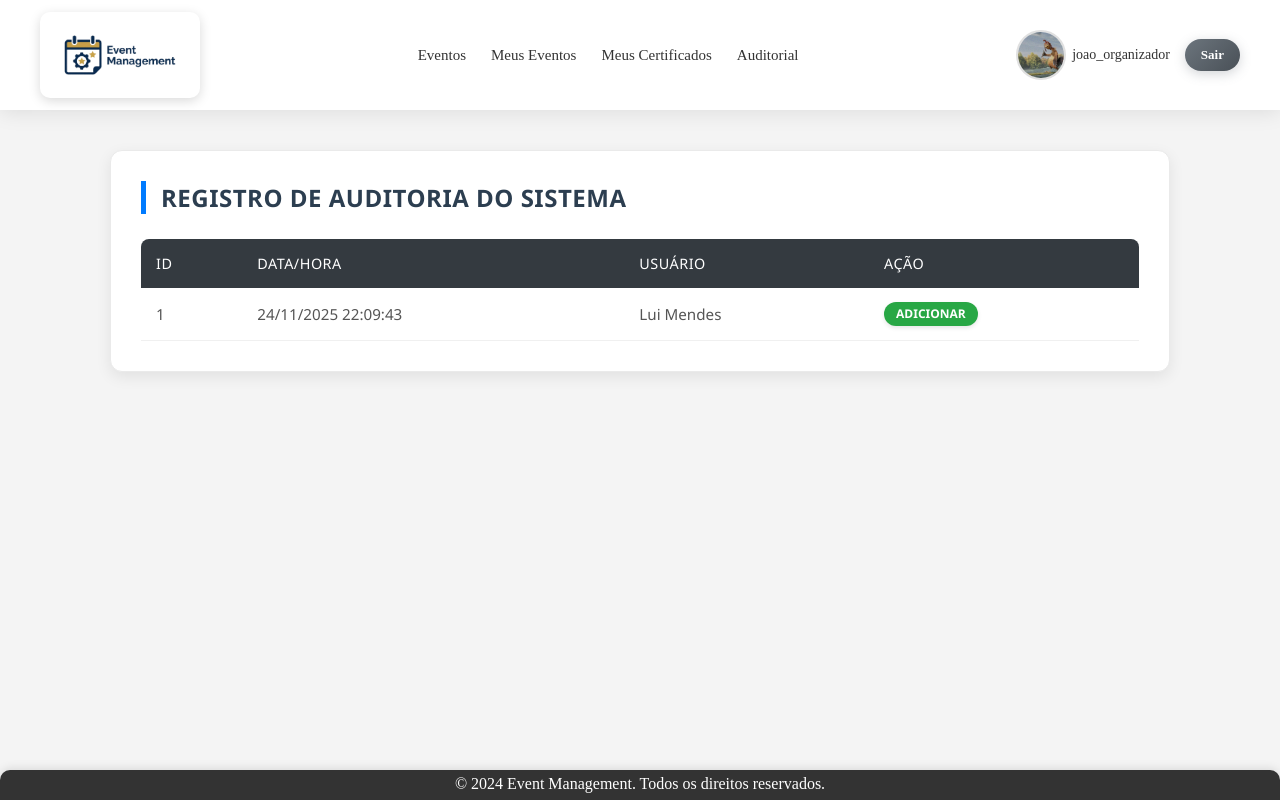
After one commit to Luiprogramador/projeto-web-1, a Django app: page /auditorial/ in a window 1280 px wide. The commit adds this page. Run offline with Django 5.2, Linux system fonts and the light colour scheme; a user stored in the database is signed in; data comes from the database, SQL or seed files in the repository; both versions use the stored data as it was after the commit; some web fonts are replaced.

Commit message:
modificacoes na auditoria e correcoes gerais

```diff
--- /dev/null
+++ b/event_management/app/templates/auditorial.html
@@ -0,0 +1,54 @@
+{% extends "base.html" %}
+{% load static %}
+{% block title %}Auditoria do Sistema{% endblock %}
+
+{% block content %}
+<div class="container">
+    <div class="card card-large">
+        <h2 class="text-center mb-lg">Registro de Auditoria do Sistema</h2>
+
+        {% if not logs %}
+        <div class="alert alert-info text-center" role="alert">
+            Não há registros de auditoria disponíveis.
+        </div>
+        {% else %}
+        <div class="table-responsive">
+            <table class="table table-striped table-hover">
+                <thead class="thead-dark">
+                    <tr>
+                        <th scope="col">ID</th>
+                        <th scope="col">Data/Hora</th>
+                        <th scope="col">Usuário</th>
+                        <th scope="col">Ação</th>
+                    </tr>
+                </thead>
+                <tbody>
+                    {% for log in logs %}
+                    <tr>
+                        <td>{{ log.id }}</td>
+                        <td>{{ log.timestamp|date:"d/m/Y H:i:s" }}</td>
+                        <td>{{ log.user.get_full_name }}</td>
+                        <td>
+                            {% if "Emissão" in log.action %}
+                                <span class="badge bg-info">EMISSÃO</span>
+                            {% elif "Adicionar" in log.action %}
+                                <span class="badge bg-success">ADICIONAR</span>
+                            {% elif "Registro" in log.action %}
+                                <span class="badge bg-primary">REGISTRO</span>
+                            {% elif "Remoção" in log.action %}
+                                <span class="badge bg-danger">REMOÇÃO</span>
+                            {% elif "Edição" in log.action %}
+                                <span class="badge bg-warning">EDIÇÃO</span>
+                            {% else %}
+                                <span class="badge bg-primary">{{ log.action }}</span>
+                            {% endif %}
+                        </td>
+                    </tr>
+                    {% endfor %}
+                </tbody>
+            </table>
+        </div>
+        {% endif %}
+    </div>
+</div>
+{% endblock %}
--- a/event_management/app/templates/base.html
+++ b/event_management/app/templates/base.html
@@ -34,6 +34,11 @@
                     </li>
                     <li>
                         <a href="{% url 'certificate_list' %}">Meus Certificados</a>
+                    </li>
+                {% endif %}
+                {% if user.user_type == 'Organizador' %}
+                    <li>
+                        <a href="{% url 'auditorial' %}">Auditorial</a>
                     </li>
                 {% endif %}
             </ul>
--- a/event_management/app/templates/certificate_detail.html
+++ b/event_management/app/templates/certificate_detail.html
@@ -25,6 +25,7 @@
 
             {% if certificate.event.event_duration %}
                 <div class="event-duration">
+                    {# Usa a nova propriedade event_duration que retorna um timedelta #}
                     ⏱️ Carga horária: {{ certificate.event.event_duration|time:'H' }}h{{ certificate.event.event_duration|time:'i' }}min
                 </div>
             {% endif %}
--- a/event_management/app/templates/event_detail.html
+++ b/event_management/app/templates/event_detail.html
@@ -90,8 +90,9 @@
             {% elif event.is_full %}
                 <button type="button" class="btn-full" disabled>🚫 EVENTO LOTADO</button>
 
-            {% else %}
-                <button type="submit" class="btn-subscribe">✅ Inscrever-se Agora</button>
+            {% elif user.user_type != 'Organizador' %}
+                <button type="submit" class="btn-subscribe">✅
+ Inscrever-se Agora</button>
             {% endif %}
         {% else %}
             <div class="login-message">
--- a/event_management/app/static/css/style.css
+++ b/event_management/app/templates/static/css/style.css
@@ -2000,3 +2000,107 @@ main {
         padding-bottom: 0;
     }
 }
+
+/* --- Estrutura Geral do Card --- */
+.container {
+    max-width: 1100px;
+    margin: 40px auto;
+    padding: 0 20px;
+    font-family: 'Segoe UI', Tahoma, Geneva, Verdana, sans-serif;
+}
+
+.card {
+    background-color: #ffffff;
+    border-radius: 12px; /* Bordas arredondadas no container */
+    box-shadow: 0 5px 15px rgba(0, 0, 0, 0.08); /* Sombra suave para destacar do fundo */
+    padding: 30px;
+    border: 1px solid #eaeaea;
+}
+
+.card h2 {
+    color: #2c3e50;
+    font-weight: 600;
+    margin-bottom: 25px;
+    text-transform: uppercase;
+    letter-spacing: 0.5px;
+    font-size: 1.5rem;
+    border-left: 5px solid #007bff; /* Detalhe visual colorido ao lado do título */
+    padding-left: 15px;
+}
+
+/* --- A Tabela --- */
+.table-responsive {
+    overflow-x: auto; /* Garante scroll lateral em telas pequenas */
+}
+
+.table {
+    width: 100%;
+    border-collapse: collapse;
+    margin-bottom: 0;
+}
+
+/* Cabeçalho Escuro */
+.thead-dark th {
+    background-color: #343a40;
+    color: #ffffff;
+    padding: 15px;
+    font-weight: 500;
+    text-align: left;
+    font-size: 0.9rem;
+    text-transform: uppercase;
+    letter-spacing: 0.5px;
+}
+
+/* Arredondar os cantos superiores do cabeçalho */
+.thead-dark th:first-child { border-top-left-radius: 8px; }
+.thead-dark th:last-child { border-top-right-radius: 8px; }
+
+/* Células do corpo */
+.table tbody td {
+    padding: 14px 15px;
+    border-bottom: 1px solid #f0f0f0;
+    color: #555;
+    vertical-align: middle; /* Centraliza o texto verticalmente */
+    font-size: 0.95rem;
+}
+
+/* Efeito Hover nas linhas */
+.table-hover tbody tr:hover {
+    background-color: #f8f9fa;
+    transition: background-color 0.2s ease-in-out;
+}
+
+/* --- Badges (As etiquetas coloridas de Ação) --- */
+.badge {
+    display: inline-block;
+    padding: 6px 12px;
+    font-size: 0.75rem;
+    font-weight: 700;
+    line-height: 1;
+    text-align: center;
+    white-space: nowrap;
+    vertical-align: baseline;
+    border-radius: 50px; /* Formato de pílula */
+    color: #fff; /* Texto branco para contraste */
+    box-shadow: 0 2px 4px rgba(0,0,0,0.1); /* Sombra leve na badge */
+}
+
+/* Cores Específicas para cada ação (baseado nas suas classes do HTML) */
+.bg-info { background-color: #17a2b8; }    /* Azul ciano para Emissão */
+.bg-success { background-color: #28a745; } /* Verde para Adicionar */
+.bg-primary { background-color: #007bff; } /* Azul forte para Registro */
+.bg-danger { background-color: #dc3545; }  /* Vermelho para Remoção */
+.bg-warning { background-color: #ffc107; color: #212529; } /* Amarelo para Edição */
+
+/* --- Alerta (caso não tenha registros) --- */
+.alert {
+    padding: 15px;
+    margin-bottom: 20px;
+    border: 1px solid transparent;
+    border-radius: 8px;
+}
+.alert-info {
+    color: #0c5460;
+    background-color: #d1ecf1;
+    border-color: #bee5eb;
+}
--- a/event_management/app/urls.py
+++ b/event_management/app/urls.py
@@ -30,6 +30,9 @@ path('register/', views.register_view, name='register'),
 path('perfil/', views.perfil, name='perfil'),
 path('perfil/editar/', views.perfil_edicao, name='perfil_edicao'),
 
+# auditorial urls
+path('auditorial/', views.auditorial, name='auditorial'),
+
 # api urls
 path('api/token-auth/', authtoken_views.obtain_auth_token, name='api_token_auth'),
 path('api/eventos/', api_views.EventListAPIView.as_view(), name='api_event_list'),
--- a/event_management/app/views.py
+++ b/event_management/app/views.py
@@ -60,7 +60,7 @@ def register_view(request):
 
             Auditoria.objects.create(
                 user=user,
-                action_type='Registro',
+                action='Registro',
                 timestamp=datetime.now(),
             )
             return redirect('home')
@@ -101,6 +101,11 @@ def remove_event(request, pk):
         messages.success(request, f'O evento "{evento.title}" foi removido com sucesso.')
         return redirect('event_list')
 
+    Auditoria.objects.create(
+                user=request.user,
+                action='Remover Evento',
+                timestamp=datetime.now(),
+            )
     return render(request, 'remove_event.html', {'evento': evento})
 
 
@@ -110,6 +115,9 @@ def toggle_registration(request, pk):
     user = request.user
 
     if request.method == 'POST':
+        if user.user_type != 'organizer':
+            messages.error(request, 'Você não tem permissão para inscrever ou desinscrever este evento.')
+            return redirect('event_detail', pk=event.pk)
 
         if event.participants.filter(pk=user.pk).exists():
             event.participants.remove(user)
@@ -122,7 +130,11 @@ def toggle_registration(request, pk):
 
             event.participants.add(user)
             messages.success(request, f'Inscrição confirmada no evento "{event.title}"!')
-
+            Auditoria.objects.create(
+                user=request.user,
+                action='Inscrição no Evento',
+                timestamp=datetime.now(),
+            )
     return redirect('event_detail', pk=event.pk)
 
 
@@ -134,7 +146,6 @@ def event_subscribed(request):
         'eventos': eventos,
         'page_title': 'Meus Eventos Inscritos'
     }
-
     return render(request, 'event_subscribed.html', context)
 
 
@@ -149,6 +160,11 @@ def add_event(request):
             return redirect('event_list')
     else:
         form = EventForm()
+    Auditoria.objects.create(
+        user=request.user,
+        action='Adicionar Evento',
+        timestamp=datetime.now(),
+    )
     return render(request, 'add_event.html', {'form': form})
 
 
@@ -189,24 +205,30 @@ def issue_certificate(request, event_id):
     if not EventParticipant.objects.filter(event=event, participant=participant).exists():
         messages.error(request, f'Você não está registrado como participante do evento "{event.title}".')
 
-        return redirect('detalhe_evento', event_id=event_id)
-
+        return redirect('event_detail', pk=event_id)
 
     try:
+        certificate = Certificate.objects.get(event=event, participant=participant)
+        created = False
+        messages.info(request, 'Certificado já registrado. Visualizando registro...')
 
-        certificate, created = Certificate.objects.get_or_create(
-            event=event,
-            participant=participant
-        )
+    except Certificate.DoesNotExist:
+        certificate = Certificate.objects.create(event=event, participant=participant)
+        created = True
+        messages.success(request, 'Registro do certificado criado com sucesso. Preparando visualização...')
 
-        if created:
-            messages.success(request, 'Registro do certificado criado com sucesso. Preparando visualização...')
+    except ValueError as e:
+        if "badly formed hexadecimal UUID string" in str(e):
+
+            Certificate.objects.filter(event=event, participant=participant).delete()
+            messages.warning(request, f'Registro de certificado corrompido para "{event.title}" foi removido.')
+
+            certificate = Certificate.objects.create(event=event, participant=participant)
+            created = True
+            messages.success(request, f'Novo certificado válido para "{event.title}" criado com sucesso.')
         else:
-            messages.info(request, 'Certificado já registrado. Visualizando registro...')
-
-    except Exception as e:
-        messages.error(request, f'Erro ao acessar/criar o registro do certificado. Detalhe: {e}')
-        return redirect('detalhe_evento', event_id=event_id)
+            messages.error(request, f'Erro inesperado ao acessar/criar o registro do certificado. Detalhe: {e}')
+            return redirect('event_detail', pk=event_id)
 
     context = {
         'certificate': certificate,
@@ -214,6 +236,11 @@ def issue_certificate(request, event_id):
         'participant': participant
     }
 
+    Auditoria.objects.create(
+                user=request.user,
+                action='Emitir Certificado',
+                timestamp=datetime.now(),
+            )
     return render(request, 'certificate_detail.html', context)
 
 
@@ -238,6 +265,11 @@ def event_edit(request, pk):
     else:
         form = EventForm(instance=event)
 
+    Auditoria.objects.create(
+                user=request.user,
+                action='Editar Evento',
+                timestamp=datetime.now(),
+            )
     return render(request, 'add_event.html', {'form': form, 'is_edit': True, 'event': event})
 
 
@@ -282,12 +314,47 @@ def perfil_edicao(request):
 
     return render(request, 'perfil_edicao.html', {'form': form})
 
+def auditorial(request):
+    if not request.user.is_authenticated or request.user.user_type != 'Organizador':
+        messages.error(request, 'Você não tem permissão para acessar o auditorial.')
+        return redirect('home')
+
+    logs = Auditoria.objects.all().order_by('-timestamp')
+
+    context = {
+        'logs': logs
+    }
+
+    return render(request, 'auditorial.html', context)
+
 def enviar_email(user):
+    base_url = "http://127.0.0.1:8000/" # Ou o seu domínio público
+    link_para_site = f"{base_url}/login/"
+
+    html_content = f"""
+    <html>
+    <body>
+        <h2>Bem-vindo(a) ao Event Management!</h2>
+        <h3>Agradecemos por se cadastrar. Clique na imagem ou no link abaixo para começar:</h3>
+
+        <a href="{link_para_site}">
+            <img src="https://i.ibb.co/27j1wVmK/logo.png" alt="logo" border="0" />
+        </a>
+
+        <p>Se a imagem não carregar, acesse: <a href="{link_para_site}">Clique Aqui para Começar</a></p>
+
+        <p>Saudações!</p>
+    </body>
+    </html>
+    """
+
     send_mail(
-    subject="Saudação de boas vindas",
-    message="Seja bem vindo ao Event Management!",
-    from_email=None, # usa DEFAULT_FROM_EMAIL
-    recipient_list=[user.email],
-    fail_silently=False,
+        subject="Saudação de boas vindas 👋",
+        message="Seja bem vindo ao Event Management! (Para uma melhor visualização, ative o HTML em seu e-mail.)", # Versão texto simples (obrigatória)
+        from_email=None,
+        recipient_list=[user.email],
+        fail_silently=False,
+        html_message=html_content, # A versão HTML que inclui imagem e link
     )
+
     return HttpResponse("E-mail enviado com sucesso!")
```
Also changed, not shown: event_management/app/models.py (+12 -0 lines), event_management/app/templates/certificate_list.html (+2 -9 lines), event_management/app/templates/static/img/default-avatar.jpg (renamed from event_management/app/static/img/default-avatar.jpg), event_management/app/templates/static/img/favicon.png (renamed from event_management/app/static/img/favicon.png), event_management/app/templates/static/img/logo.png (renamed from event_management/app/static/img/logo.png), event_management/db.sqlite3, event_management/media/eventos/Blossom_Banner.png (added), 1 other file.
